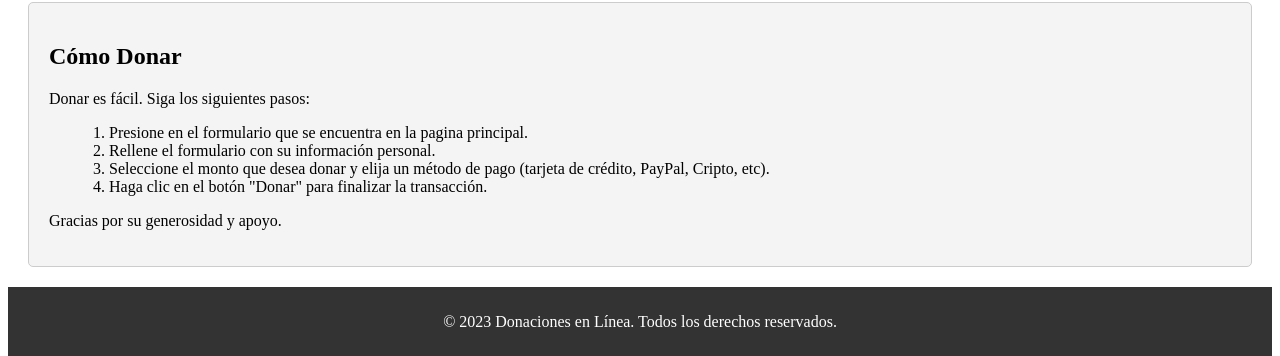
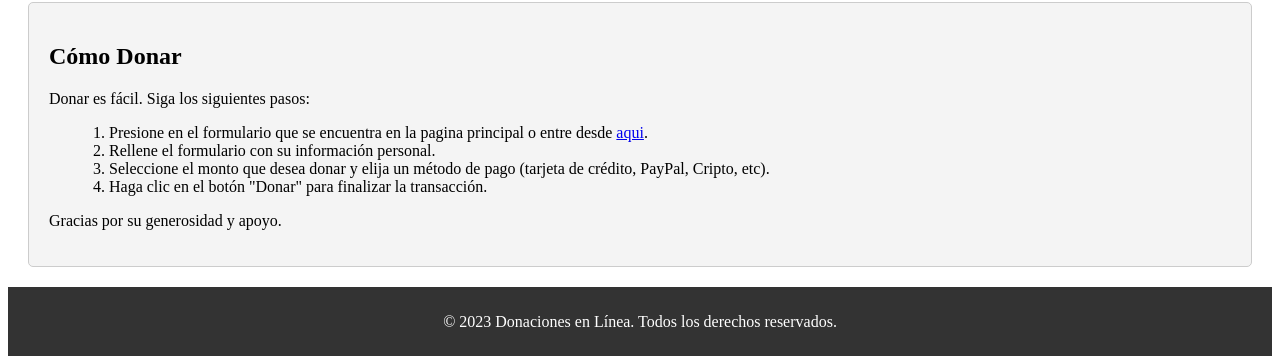
Before and after one commit to DelfinaConca/Trabajo_Practico_PW, a Flask app: template templates/como-donar.html in a window 1280 px wide. Shown: the part 126-482 px from the top of the page. Run offline with Flask 3, Linux system fonts and the light colour scheme; the template is opened without the code that fills it, so the values that code supplies are empty.

Commit message:
corrección a cómo-donar

```diff
--- a/templates/como-donar.html
+++ b/templates/como-donar.html
@@ -13,13 +13,14 @@
     <p>Donar es fácil. Siga los siguientes pasos:</p>
 
     <ol>
-      <li>Presione en el formulario que se encuentra en la pagina principal.</li>
+      <li>Presione en el formulario que se encuentra en la pagina principal o entre desde <a href="formulario.html" target="_blank">aqui</a>.</li>
       <li>Rellene el formulario con su información personal.</li>
       <li>Seleccione el monto que desea donar y elija un método de pago (tarjeta de crédito, PayPal, Cripto, etc).</li>
       <li>Haga clic en el botón "Donar" para finalizar la transacción.</li>
     </ol>
 
     <p>Gracias por su generosidad y apoyo.</p>
+
   </section>
 
   <footer>
```
